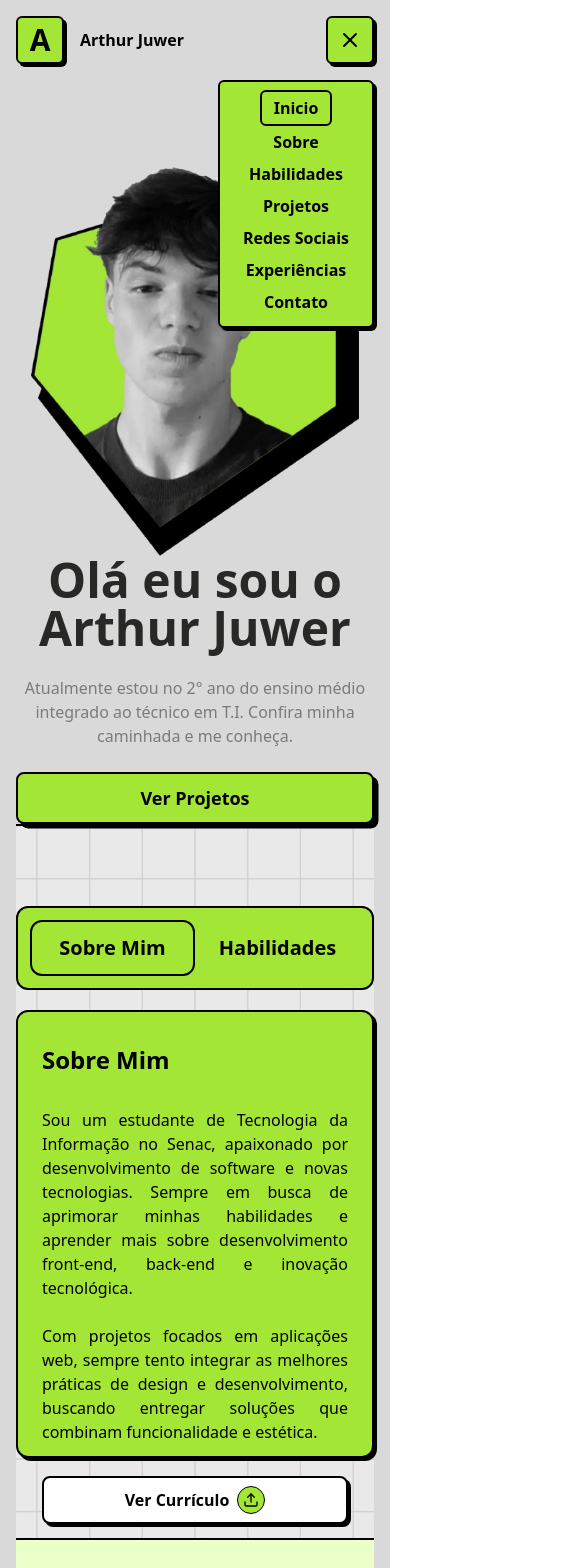
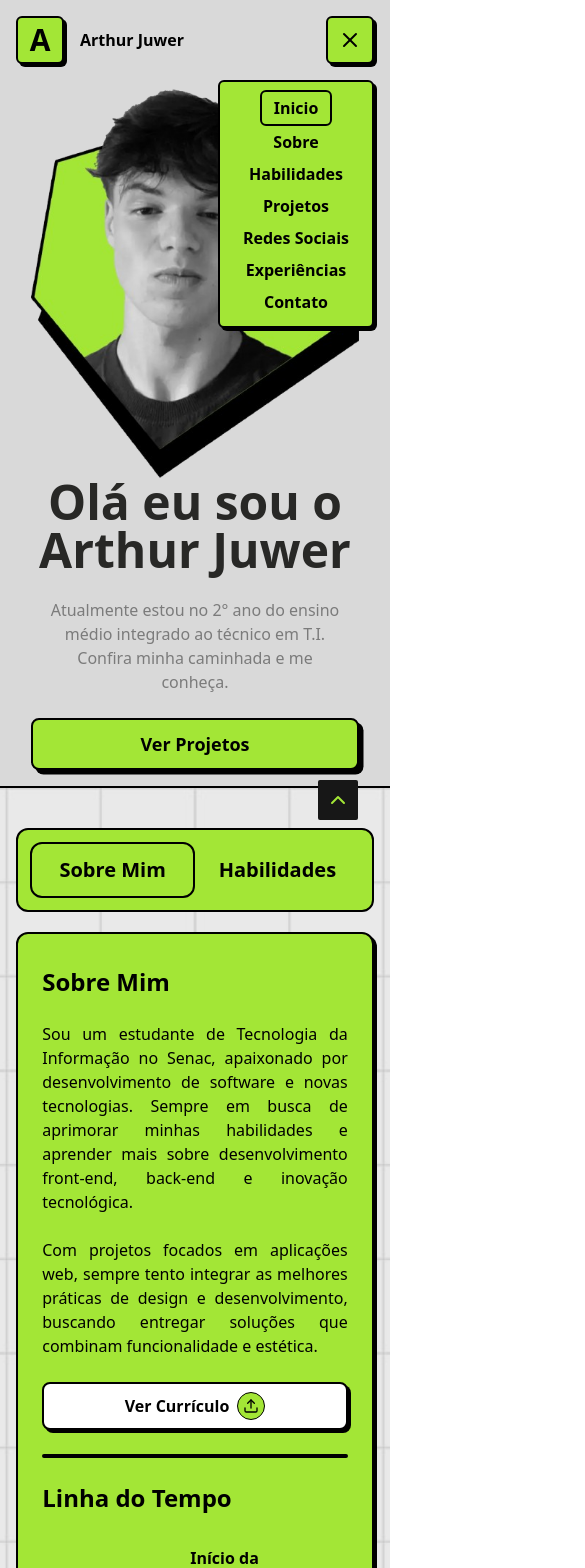
Before and after one commit to ArthurJuwer/portfolio-neobrutalism, a React (Vite) app: page / in a window 390 px wide. Shown: the top 1568 px of the page, 585 px wide, since content can reach past the window. Built offline with nearby package versions, Linux system fonts and the light colour scheme.

Commit message:
responsividade sendo aplicada

```diff
--- a/src/App.tsx
+++ b/src/App.tsx
@@ -9,13 +9,14 @@ import SocialMedia from "./components/SocialMedia/SocialMedia";
 
 import backgroundCircle from "./assets/backgroundCircle.png"
 import backgroundSquare from "./assets/backgroundSquare.png"
+import ScrollToUp from "./components/FixedElements/ScrollToUp";
 
 
 function App() {
 
   return (
 
-    <div className="bg-mainBackground min-h-dvh xl:pt-8 xl:px-0 p-4 pb-0">
+    <div className="bg-mainBackground min-h-dvh">
       <div className="xl:ml-auto xl:mr-auto xl:max-w-screen-xl">
         <Header />
         <Main />
@@ -53,7 +54,7 @@ function App() {
       <Contact />
     </div>
       </div>
-
+      <ScrollToUp />
       <Footer />
     </div>
 
--- a/src/components/AboutHabilities/ContentAboutAndHabilities.tsx
+++ b/src/components/AboutHabilities/ContentAboutAndHabilities.tsx
@@ -30,7 +30,7 @@ const ContentAboutAndHabilities = () => {
 
 
   return (
-    <div className="flex flex-col gap-y-5 my-12">
+    <div className="flex flex-col items-center  gap-y-5 lg:my-12 my-2">
         {openModal && (
         <div className="fixed inset-0 z-[99999] bg-black/70 flex items-center justify-center">
           <div className="bg-white p-8 rounded-xl shadow-lg w-11/12 max-w-lg flex flex-col gap-y-6">
@@ -74,7 +74,7 @@ const ContentAboutAndHabilities = () => {
           </div>
         </div>
       )}
-        <div className="w-full flex items-center justify-between bg-mainGreen p-3 border-neoBrutalism rounded-xl">
+        <div className="w-11/12 lg:w-full flex items-center justify-between bg-mainGreen p-3 border-neoBrutalism rounded-xl">
             <button
                 id="sobre"
                 className={`${atualIndexSlide === 1 ? "border-black border-2" : ""} w-1/2 text-xl font-semibold  p-3 rounded-xl`}
@@ -90,8 +90,8 @@ const ContentAboutAndHabilities = () => {
                 Habilidades
             </button>
         </div>
-        <div className="w-full h-[28rem] flex flex-col lg:flex-row gap-12 items-start justify-between bg-mainGreen p-6 py-8 border-neoBrutalism shadow-neoBrutalism rounded-xl">
-            <div className={`${atualIndexSlide === 1 ? "flex" : "hidden"} lg:w-1/2 w-full flex-col gap-y-8 lg:pb-24`}>
+        <div className="w-11/12 lg:w-full lg:h-[28rem] flex flex-col lg:flex-row gap-6 lg:gap-12 items-start justify-between bg-mainGreen p-6 py-8 border-neoBrutalism shadow-neoBrutalism rounded-xl">
+            <div className={`${atualIndexSlide === 1 ? "flex" : "hidden"} lg:w-1/2 w-full flex-col gap-y-6 lg:gap-y-8 lg:pb-24`}>
                 <h1 className="font-semibold text-2xl ">Sobre Mim</h1>
                 <p className="text-justify">
                     Sou um estudante de Tecnologia da Informação no Senac, apaixonado por desenvolvimento de software e novas tecnologias. Sempre em busca de aprimorar minhas habilidades e aprender mais sobre desenvolvimento front-end, back-end e inovação tecnológica.
@@ -105,7 +105,7 @@ const ContentAboutAndHabilities = () => {
                     Ver Currículo <div className="size-7 border-black border rounded-full bg-mainGreen flex items-center justify-center "> <Upload className="size-4" /> </div>
                 </button>
             </div>
-            <div className={`${atualIndexSlide === 1 ? "flex" : "hidden" } items-center justify-center h-full `}>
+            <div className={`${atualIndexSlide === 1 ? "flex" : "hidden" } items-center justify-center h-full w-full lg:w-auto `}>
                 <span className="border-2 w-full lg:w-0 lg:h-80 border-black rounded-xl"></span>
             </div>
 
@@ -159,8 +159,8 @@ const ContentAboutAndHabilities = () => {
             </div>
             <div className={`${atualIndexSlide === 2 ? "flex" : "hidden"} w-full flex-col gap-y-4 lg:pb-24`}>
                 <h1 className="font-semibold text-2xl ">Habilidades</h1>
-                <div className="w-full h-80 p-6 bg-fourGreen rounded-xl flex justify-between gap-x-10">
-                    <div className="w-1/2 flex flex-col gap-y-4">
+                <div className="w-full lg:h-80 p-6 bg-fourGreen rounded-xl flex justify-between gap-5 lg:gap-x-10 flex-col lg:flex-row">
+                    <div className="lg:w-1/2 flex flex-col gap-y-4">
                         <h1 className="text-2xl font-semibold">Frontend</h1>
                         <div className="flex gap-4 flex-wrap w-full">
                         <HabilitiesLanguagesIcons name="Html 5" iconSvg={<svg className="size-7" width="31" height="36" viewBox="0 0 31 36" fill="none" xmlns="http://www.w3.org/2000/svg">
@@ -192,8 +192,8 @@ const ContentAboutAndHabilities = () => {
                         </svg>} isFrontEnd={true}/>
 </div>
                     </div>
-                    <div className="border-2 w-full lg:w-0 lg:h-64 border-black rounded-xl"></div>
-                    <div className="w-1/2 flex flex-col gap-y-4">
+                    <div className="border-2 lg:w-0 lg:h-64 border-black rounded-xl"></div>
+                    <div className="lg:w-1/2 flex flex-col gap-y-4">
                         <h1 className="text-2xl font-semibold">Backend</h1>
                         <div className="flex gap-4 flex-wrap w-full">
                             <HabilitiesLanguagesIcons name="Node JS" iconSvg={<svg className="size-7" width="30" height="34" viewBox="0 0 30 34" fill="none" xmlns="http://www.w3.org/2000/svg">
--- a/src/components/AboutHabilities/HabilitiesLanguagesIcons.tsx
+++ b/src/components/AboutHabilities/HabilitiesLanguagesIcons.tsx
@@ -8,7 +8,7 @@ interface PropsLanguageIcons {
 
 const HabilitiesLanguagesIcons: FunctionComponent<PropsLanguageIcons> = ({name, iconSvg, isFrontEnd}) => {
   return (
-    <div className={`${isFrontEnd ? "bg-boxGray" : "bg-mainGreen border-black border-2"} w-[calc(33.3%-0.8rem)]  flex gap-x-3 items-center rounded-full px-4 h-12`}>
+    <div className={`${isFrontEnd ? "bg-boxGray" : "bg-mainGreen border-black border-2"} w-[calc(50%-0.5rem)] xl:w-[calc(33.3%-0.8rem)] flex gap-x-3 items-center rounded-full px-4 h-12`}>
         {iconSvg}
         <p className={`${isFrontEnd ? "text-white" : "text-black "} font-semibold text-sm`}>{name}</p>
     </div>
--- /dev/null
+++ b/src/components/FixedElements/ScrollToUp.tsx
@@ -0,0 +1,14 @@
+import { ChevronUp } from 'lucide-react'
+
+const ScrollToUp = () => {
+  return (
+    <a
+        className="fixed bottom-6 right-8 size-10 flex z-50 items-center justify-center rounded-sm bg-boxGray"
+        href="#inicio"
+    >
+        <ChevronUp stroke="#A3E636" />
+    </a>
+  )
+}
+
+export default ScrollToUp
--- a/src/components/Header/Header.tsx
+++ b/src/components/Header/Header.tsx
@@ -8,7 +8,7 @@ function Header() {
   const [menuSituation, setMenuSituation] = useState<boolean>(true)
 
   return (
-    <header className="flex items-center justify-between">
+    <header className="flex items-center justify-between p-4 xl:pt-8 xl:px-0 pb-0">
         <HeaderLogo />
         <HeaderMenu menuSituation={menuSituation}/>
         <HeaderIcon menuSituation={menuSituation} get={(value: boolean) => setMenuSituation(value)}/>
--- a/src/components/Main/Main.tsx
+++ b/src/components/Main/Main.tsx
@@ -3,7 +3,7 @@ import MainTitle from "./MainTitle"
 
 const Main = () => {
   return (
-    <div id="inicio" className="min-h-[90vh] flex lg:flex-row flex-col-reverse items-center h-full w-full">
+    <div id="inicio" className="min-h-[80vh] lg:min-h-[90vh] flex lg:flex-row flex-col-reverse items-center h-full w-full p-4">
       <MainTitle />
       <MainImg />
     </div>
--- a/src/components/Main/MainTitle.tsx
+++ b/src/components/Main/MainTitle.tsx
@@ -1,11 +1,11 @@
 const MainTitle = () => {
   return (
-    <div className="flex flex-col gap-y-6">
+    <div className="flex items-center lg:items-start flex-col gap-6">
         <h1 className="text-titleGray lg:text-7xl text-5xl font-bold lg:w-3/5 text-center lg:text-left">Olá eu sou o Arthur Juwer</h1>
-        <p className="text-textGray lg:text-lg text-base font-medium lg:w-3/5 text-center lg:text-left">Atualmente estou no 2° ano do ensino médio integrado ao técnico em T.I. Confira minha caminhada e me conheça.</p>
-        <a href="#projetos">
+        <p className="text-textGray lg:text-lg text-base font-medium w-10/12 lg:w-[65%] text-center lg:text-left">Atualmente estou no 2° ano do ensino médio integrado ao técnico em T.I. Confira minha caminhada e me conheça.</p>
+        <a href="#projetos" className="w-full flex justify-center items-center lg:justify-start">
           <button
-            className="bg-mainGreen border-neoBrutalism shadow-neoBrutalism_100 font-semibold px-12 py-2.5 text-lg rounded-lg w-full lg:w-1/3 transition-all duration-200 hover:translate-x-1 hover:translate-y-1 hover:shadow-none"
+            className="bg-mainGreen border-neoBrutalism shadow-neoBrutalism_100 font-semibold px-12 py-2.5 text-lg rounded-lg w-11/12 lg:w-1/3 transition-all duration-200 hover:translate-x-1 hover:translate-y-1 hover:shadow-none"
           >
             Ver Projetos
           </button>
--- a/src/components/Projects/Projects.tsx
+++ b/src/components/Projects/Projects.tsx
@@ -5,13 +5,13 @@ import site03 from "../../assets/site03.png"
 
 const Projects = () => {
   return (
-    <div id="projetos" className="h-[95vh] py-12 flex flex-col items-center gap-y-20 bg-fiveGreen">
+    <div id="projetos" className="lg:h-[95vh] lg:py-12 py-8 flex flex-col items-center gap-y-10 lg:gap-y-20 bg-fiveGreen">
         <div className="flex items-center flex-col justify-center text-center gap-y-5">
             <h1 className="text-4xl font-bold text-titleGray">Projetos</h1>
             <p className="w-4/5 text-textGray font-medium text-lg">Aqui estão meus projetos recentes. Estou sempre trabalhando em algo novo,
             então volte em breve!</p>
         </div>
-        <div className="px-60 w-full grid grid-cols-1 sm:grid-cols-2 md:grid-cols-3 gap-10 place-items-center">
+        <div className="lg:px-60 w-full grid grid-cols-1 sm:grid-cols-2 md:grid-cols-3 gap-10 place-items-center">
           <ProjectsCard image={site01} title="Criador de Currículos" text="Site Criador de currículos modernos e profissionais de forma rápida e prática, sem complicação. Experimente!" languagesIcons={[1,2,3,4]} website="https://criadordecurriculos.netlify.app/" repository="https://github.com/ArthurJuwer/CurriculumMaker"/>
           <ProjectsCard image={site02} title="Site Institucional Moral Asessoria" text="Site Institucional feito para o escritório de contabilidade Moral Asessoria Contábil." languagesIcons={[1,2,3,4]} website="https://moralasessoria.netlify.app/"/>
           <ProjectsCard image={site03} title="Voando na Rota Romântica" text="Jogo Flappy Bird com tema rota romântica para o concurso do bicentenário de São Leopoldo." languagesIcons={[1,2]} website="https://voandonarotaromantica.com/" repository="https://github.com/ArthurJuwer/Flappy-Bird-Projeto"/>
--- a/src/components/Projects/ProjectsCard.tsx
+++ b/src/components/Projects/ProjectsCard.tsx
@@ -48,7 +48,7 @@ const ProjectsCard: FunctionComponent<PropsProjectsCards> = ({
   languagesIcons,
 }) => {
   return (
-    <div className="flex flex-col gap-y-4 w-full bg-mainGreen rounded-lg p-4 border-black border-2 shadow-neoBrutalism_200">
+    <div className="flex flex-col gap-y-4 w-11/12 lg:w-full bg-mainGreen rounded-lg p-4 border-black border-2 shadow-neoBrutalism_200">
       <img
         src={image}
         alt={title}
--- a/src/components/SocialMedia/SocialMedia.tsx
+++ b/src/components/SocialMedia/SocialMedia.tsx
@@ -8,7 +8,7 @@ const SocialMedia = () => {
         <svg className="absolute -top-1 z-0 w-full h-auto" viewBox="0 0 1918 465" fill="none" xmlns="http://www.w3.org/2000/svg">
             <path d="M942.746 464L1 140.614V1H1917V56.1964L942.746 464Z" fill="#EBFFC9" stroke="#EBFFC9"/>
         </svg>
-        <div className="absolute -translate-x-1/2 left-1/2 top-0 z-50 w-9/12 flex flex-col justify-center shadow-neoBrutalism_right rounded-xl">
+        <div className="absolute -translate-x-1/2 left-1/2 top-0 z-50 w-11/12 flex flex-col justify-center shadow-neoBrutalism_right rounded-xl">
             <div className="p-6 z-40 bg-thirdGreen text-center rounded-xl border-[3px] border-black">
                 <h1 className="font-bold text-2xl">Me siga nas Redes Sociais </h1>
 
```
Also changed, not shown: src/components/Footer/Footer.tsx (+3 -9 lines).
